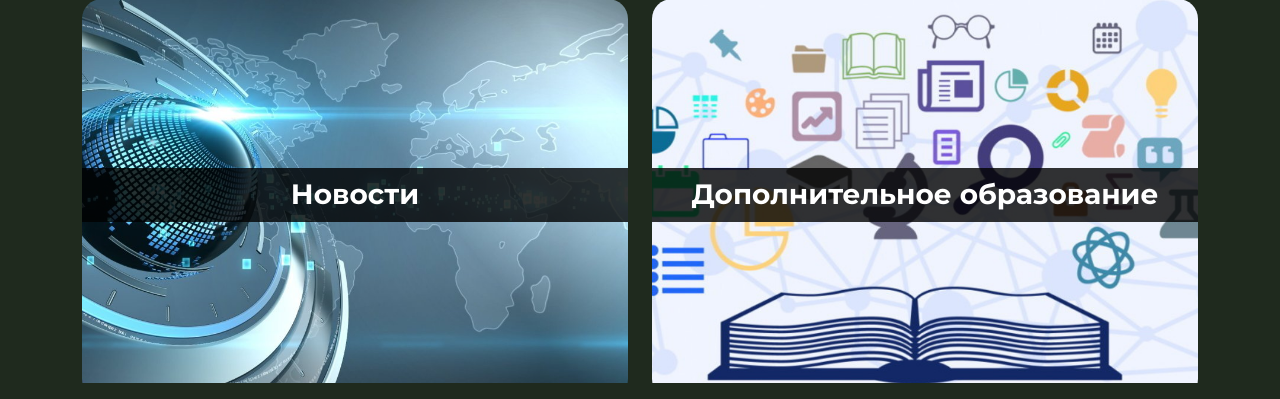
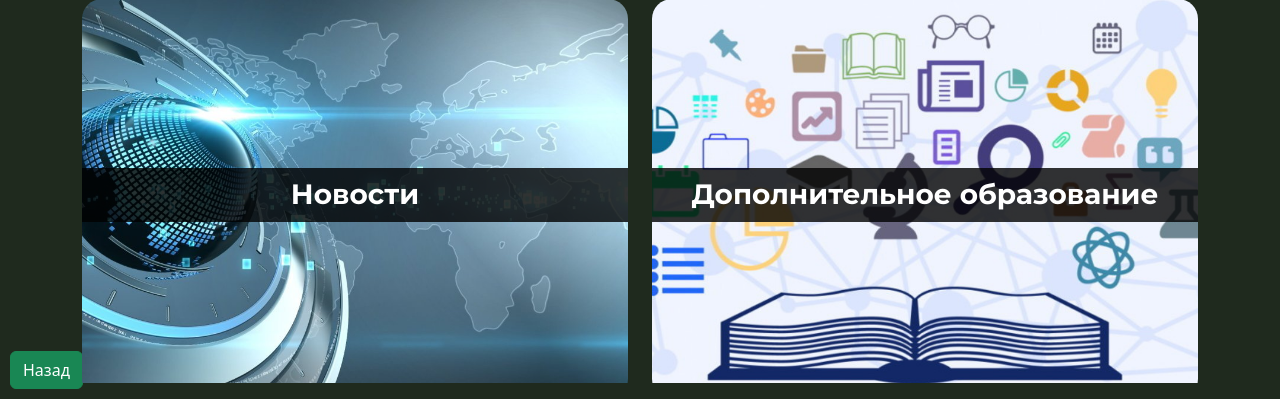
Before and after one commit to Nick-Fernandezz/kiosk_kitt, a Django app: page / in a window 1280 px wide. Shown: the part 401-800 px from the top of the page. Run offline with Django 5.2, Linux system fonts and the light colour scheme; data that the repository does not hold is empty; some libraries are stand-ins or nearby versions.

Commit message:
add back btn to base template

```diff
--- a/kitt_kiosk/main/static/main/css/base.css
+++ b/kitt_kiosk/main/static/main/css/base.css
@@ -15,3 +15,9 @@ body {
     left: 10px;
     top: 15px;
 }
+
+.home-link {
+    position: absolute;
+    bottom: 10px;
+    left: 10px;
+}
--- a/kitt_kiosk/main/templates/main/base.html
+++ b/kitt_kiosk/main/templates/main/base.html
@@ -17,6 +17,7 @@
         <a href="/"><img src="{% static "main/images/logo.png" %}" alt="" class="logo" height="64px"></a>
     </div>
     {% block content %}{% endblock content %}
-    <script src="{% static "main/js/bootstrap.min.js" %} "></script>
+    <a href="/" class="btn btn-success home-link">Назад</a>
+    <script src="{% static "main/js/bootstrap.min.js" %}"></script>
 </body>
 </html>
```
Also changed, not shown: 1 other file.
